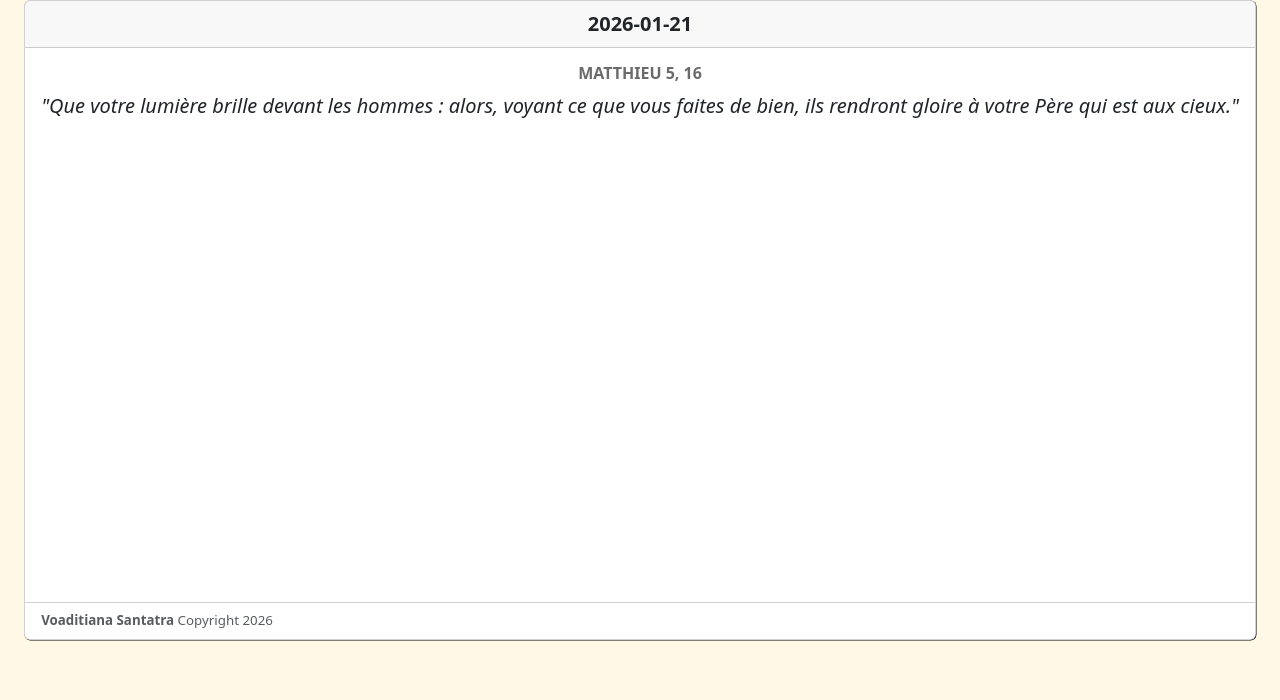
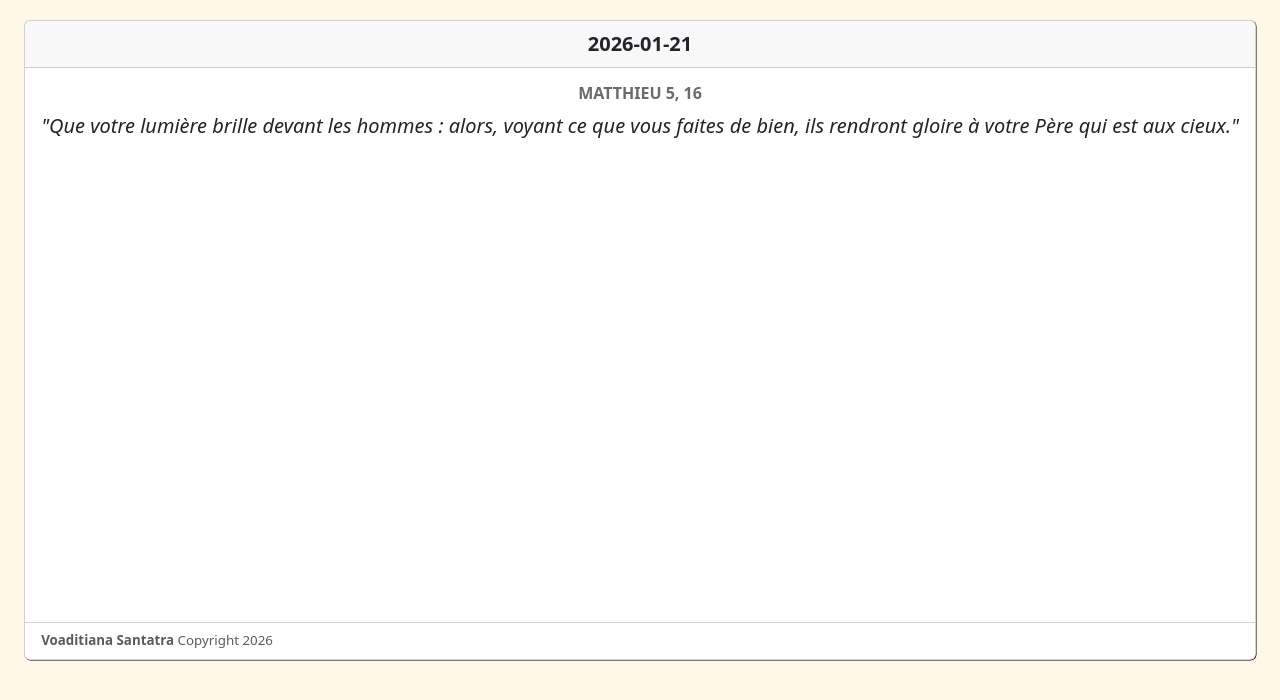
Before and after one commit to Voaditiana/vavaka, a Django app: page / in a window 1280 px wide. Shown: the top 700 px of the page. Run offline with Django 5.2, Linux system fonts and the light colour scheme.

Commit message:
Add margin-top and cursor style to card elements

```diff
--- a/static/css/style.css
+++ b/static/css/style.css
@@ -8,6 +8,7 @@ body {
     height: 80vh;
     width: fit-content;
     margin: 0px auto;
+    margin-top: 20px;
     box-shadow: 0.5px 0.5px 0.5px #000;
 }
 
@@ -15,6 +16,7 @@ body {
     font-size: 12pt;
     background-color:#FFFFFF;
     color:#6B6B6B;
+    cursor:crosshair;
 }
 .card-footer {
     font-size: 10pt;
```
